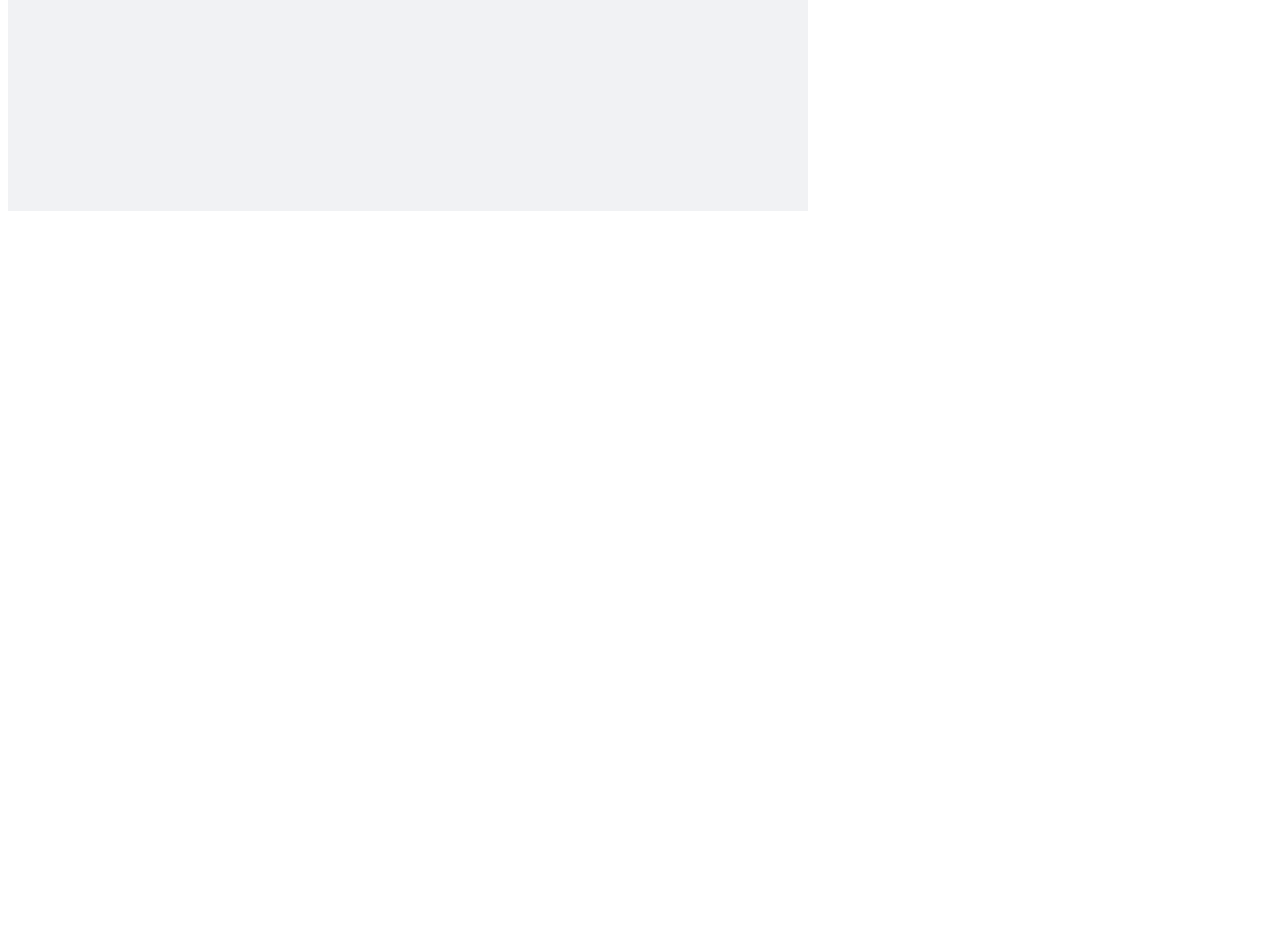
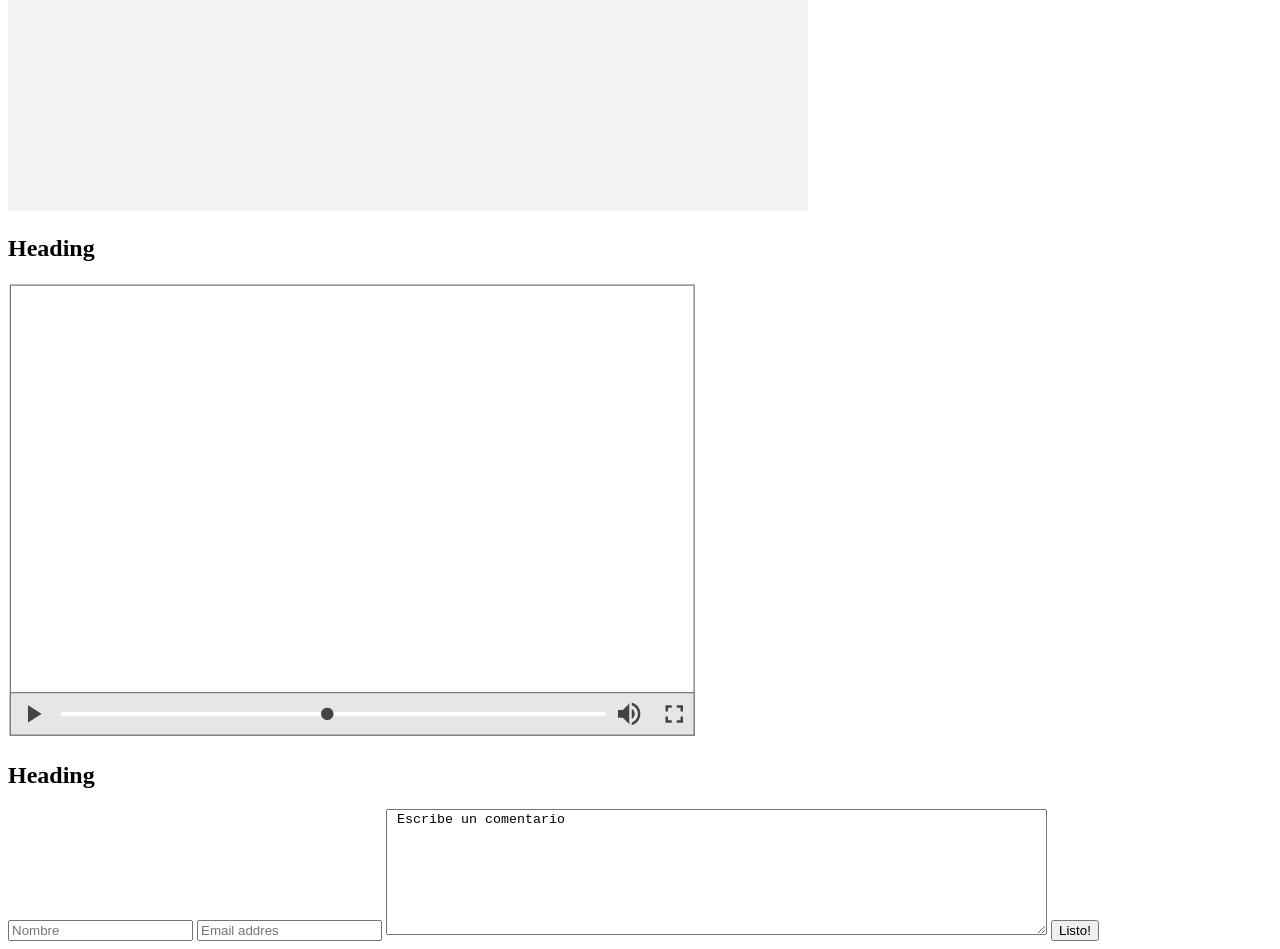
Before and after one commit to Inti15/responsive-adaptative, a plain HTML site: page landingResponsive/index.html in a window 1280 px wide. Shown: the part 1387-2336 px from the top of the page. Before the commit the page ends 1610 px from the top, so only its background shows below. Drawn offline with Linux system fonts and the light colour scheme.

Commit message:
Se agrega sección de video y formulario

```diff
--- a/landingResponsive/index.html
+++ b/landingResponsive/index.html
@@ -16,6 +16,7 @@
           <li><a href="">Opción 4</a></li>
         </ul>
       </nav>
+    </header>
       <!-- Sección portada  -->
       <section id="portada">
         <h2> Text</h2>
@@ -51,6 +52,23 @@
           <img src="img/image.png">
         </section>
       </section>
-    </header>
+      <!-- Sección video -->
+      <section>
+        <h2> Heading </h2>
+        <section>
+          <img src="img/video.png">
+        </section>
+      </section>
+      <!--Sección formulario  -->
+      <section>
+        <h2> Heading </h2>
+        <form class="" action="index.html">
+          <input type="text" name="" value="" placeholder="Nombre">
+          <input type="text" name="" value="" placeholder="Email addres">
+          <textarea name="name" rows="8" cols="80"> Escribe un comentario</textarea>
+          <button type="button" name="button"> Listo! </button>
+        </form>
+      </section>
+      <!-- Footer -->
   </body>
 </html>
```
